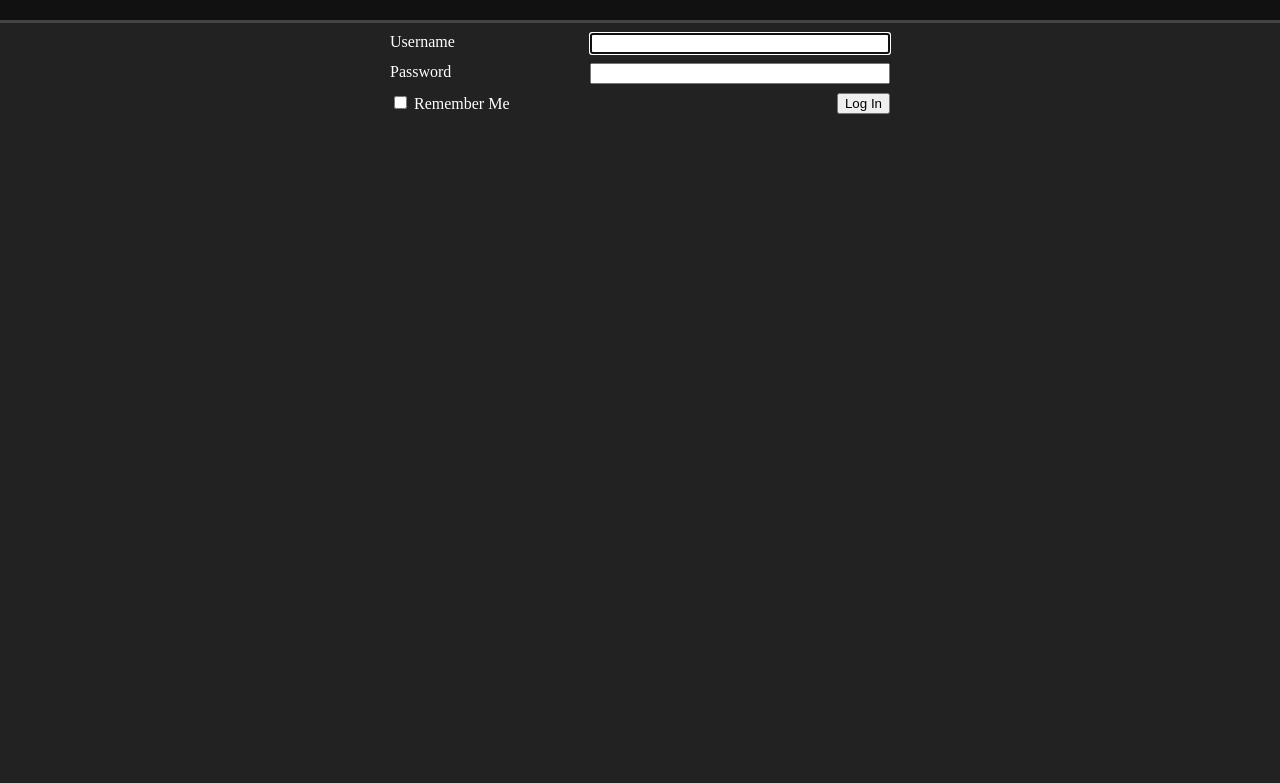
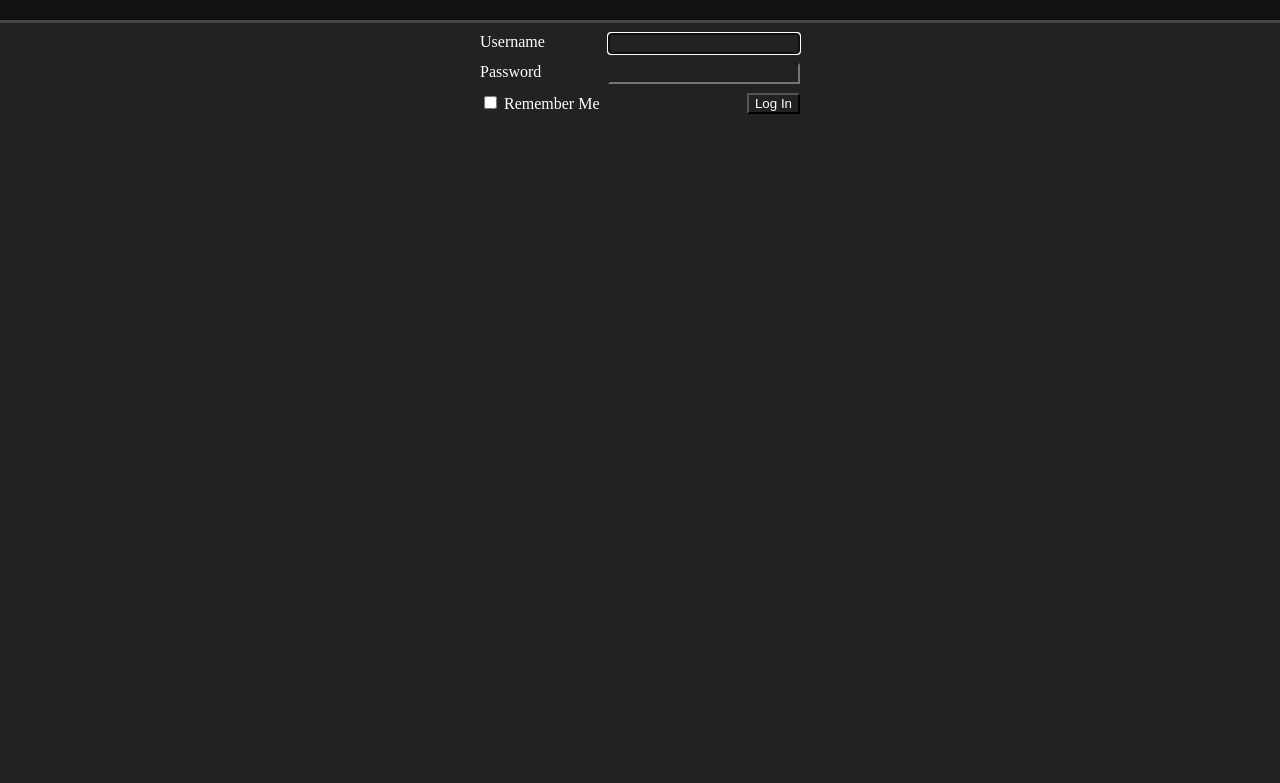
Before and after one commit to spurll/crosspost, a Flask app: template crosspost/templates/login.html in a window 1280 px wide. Shown: the top 783 px of the page. Run offline with Flask 2, Linux system fonts and the light colour scheme; the template is opened without the code that fills it: values that come from a table or form of the project are taken from there, others are empty; parts of the project's set-up code (start-up, migrations or seed data) failed here and were passed over.

Commit message:
Improve field styling

```diff
--- a/crosspost/templates/base.html
+++ b/crosspost/templates/base.html
@@ -8,8 +8,7 @@
 		{% endif %}
 
 		<style type="text/css">
-			.text { font-family: serif; }
-			.heading { font-family: serif; font-variant: small-caps; text-align: center; padding-top: 5px; padding-bottom: 10px; }
+			.heading { font-variant: small-caps; text-align: center; padding-top: 5px; padding-bottom: 10px; }
 			.messages { font-style: italic; text-align: center; }
 
 			#content { width: 100%; max-width: 500px; margin: auto; padding-top: 10px; }
@@ -49,18 +48,19 @@
 			.wide { width: 60%; top: 0px; }
 			.narrow { width: 40%; top: 0px; }
 			.right { float: right; text-align: right; }
+			.login { max-width: 320px; margin: auto; }
 
 			a:link { text-decoration: none; color: #888888; }
 			a:visited { text-decoration: none; color: #888888; }
 			a:hover { text-decoration: none; color: #ffffff; }
 			a:active { text-decoration: none; color: #888888; }
 
-			body { color: #ffffff; background-color: #222222; overflow-y: auto; margin: 0px; }
+			body { color: #ffffff; background-color: #222222; overflow-y: auto; margin: 0px; font-family: serif; }
 
-			textarea { width: 100%; height: 100px; }
+			textarea { width: 100%; height: 100px; color: #ffffff; background-color: transparent; }
+			input { color: #ffffff; background-color: transparent; }
 			input[type="text"] { width: 100%; }
 			input[type="password"] { width: 100%; }
-			input { color: #000000; }
 		</style>
 
 		<link rel="shortcut icon" href="{{url_for('static', filename='fbt.png')}}"/>
--- a/crosspost/templates/login.html
+++ b/crosspost/templates/login.html
@@ -1,17 +1,15 @@
 {% extends "base.html" %}
 {% block content %}
-	<div class="text">
+	<div class="login">
 		<form action="" method="POST" name="login">
 			{{form.hidden_tag()}}
 
-			<!--<div style="margin-top: 20px; height: 50px">-->
-				<div class="wide right" style="height: 30px;">{{form.username(autofocus=True)}}</div>
-				<div class="narrow left" style="height: 30px;">{{form.username.label}}</div>
-				<div class="wide right" style="height: 30px;">{{form.password}}</div>
-				<div class="narrow left" style="height: 30px;">{{form.password.label}}</div>
-				<div class="wide right"><input type="submit" value="Log In"></div>
-				<div class="narrow left">{{form.remember}} {{form.remember.label}}</div>
-			<!--</div>-->
+			<div class="wide right" style="height: 30px;">{{form.username(autofocus=True)}}</div>
+			<div class="narrow left" style="height: 30px;">{{form.username.label}}</div>
+			<div class="wide right" style="height: 30px;">{{form.password}}</div>
+			<div class="narrow left" style="height: 30px;">{{form.password.label}}</div>
+			<div class="narrow right"><input type="submit" value="Log In"></div>
+			<div class="wide left">{{form.remember}} {{form.remember.label}}</div>
 		</form>
 	</div>
 {% endblock %}
```
